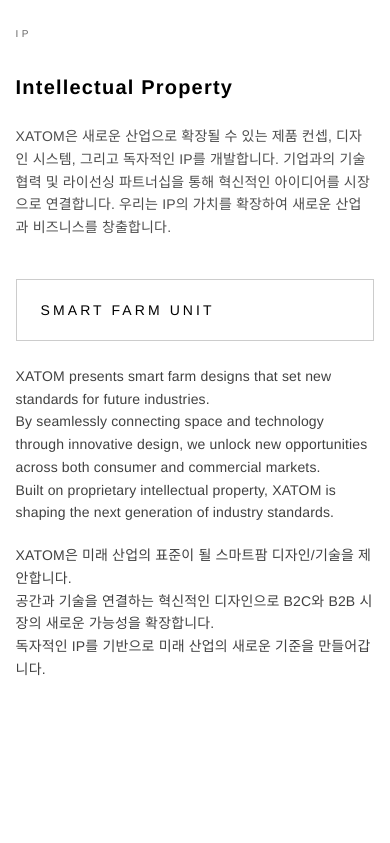
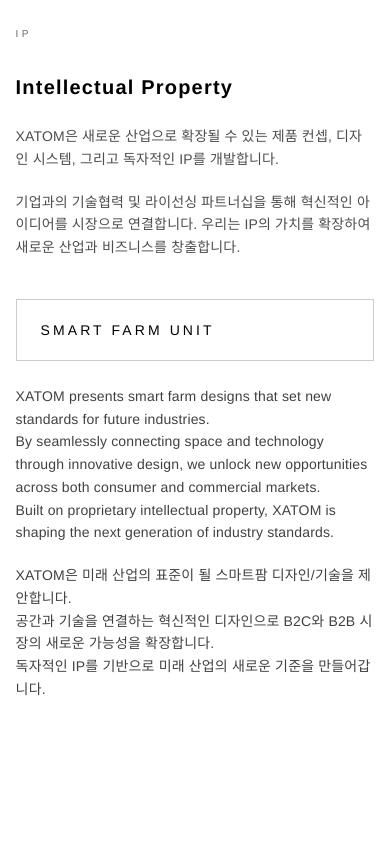
Before and after one commit to xatom-space/xatom, a Next.js app: page /home in a window 390 px wide. Shown: the part 980-1823 px from the top of the page. Built offline with nearby package versions, Linux system fonts and the light colour scheme.

Commit message:
Refine IP copy and mobile text alignment

```diff
--- a/app/home/page.tsx
+++ b/app/home/page.tsx
@@ -309,11 +309,9 @@ xatom은 새로운 차원을 디자인합니다.`;
 
         <div className="mt-8 max-w-4xl md:max-w-7xl">
           <h2 className="text-xl font-semibold tracking-[0.06em] text-black md:text-2xl">Intellectual Property</h2>
-          <div className="mt-6 max-w-4xl whitespace-pre-line text-sm font-light leading-relaxed text-black/70 md:text-base">
-            XATOM은 새로운 산업으로 확장될 수 있는 제품 컨셉, 디자인 시스템, 그리고 독자적인 IP를 개발합니다.
-
-기업과의 기술협력 및 라이선싱 파트너십을 통해 혁신적인 아이디어를 시장으로 연결합니다.
-우리는 IP의 가치를 확장하여 새로운 산업과 비즈니스를 창출합니다.
+          <div className="mt-6 max-w-4xl text-sm font-light leading-relaxed text-black/70 md:text-base">
+            <p>XATOM은 새로운 산업으로 확장될 수 있는 제품 컨셉, 디자인 시스템, 그리고 독자적인 IP를 개발합니다.</p>
+            <p className="mt-5">기업과의 기술협력 및 라이선싱 파트너십을 통해 혁신적인 아이디어를 시장으로 연결합니다. 우리는 IP의 가치를 확장하여 새로운 산업과 비즈니스를 창출합니다.</p>
           </div>
 
           <div className="mt-10 grid gap-6 md:grid-cols-[280px_1fr] md:items-start">
@@ -371,7 +369,7 @@ xatom은 새로운 차원을 디자인합니다.`;
       <section id="contact" className="section-shell scroll-mt-[96px] py-20 md:scroll-mt-[120px] md:py-28">
         <p className="text-[10px] uppercase tracking-[0.35em] text-black/60">Contact</p>
 
-        <form ref={formRef} onSubmit={handleContactSubmit} className="mt-8 grid gap-5 p-6 md:p-10">
+        <form ref={formRef} onSubmit={handleContactSubmit} className="mt-8 grid gap-5 md:p-10">
           <input
             name="name"
             required
```
